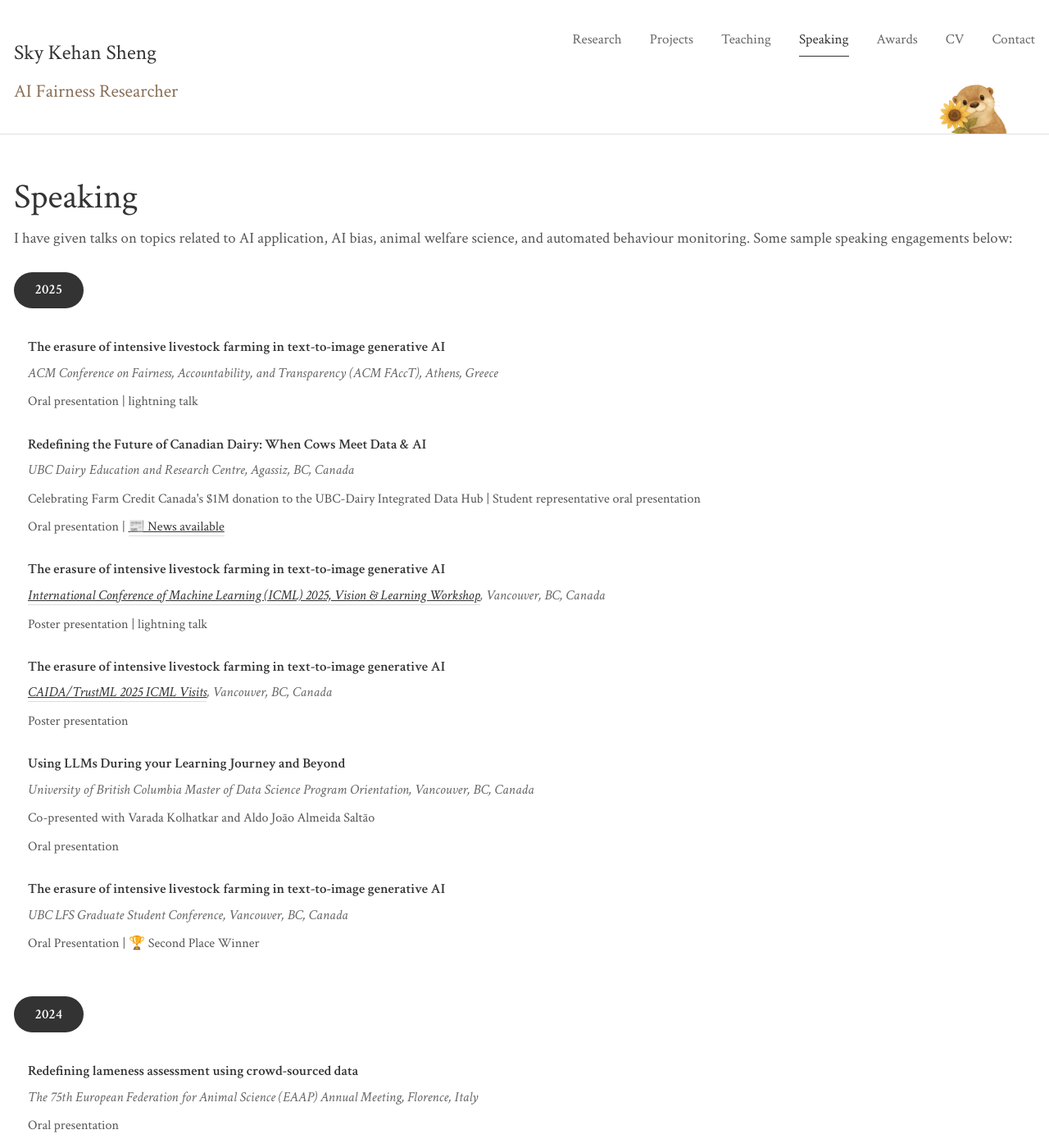
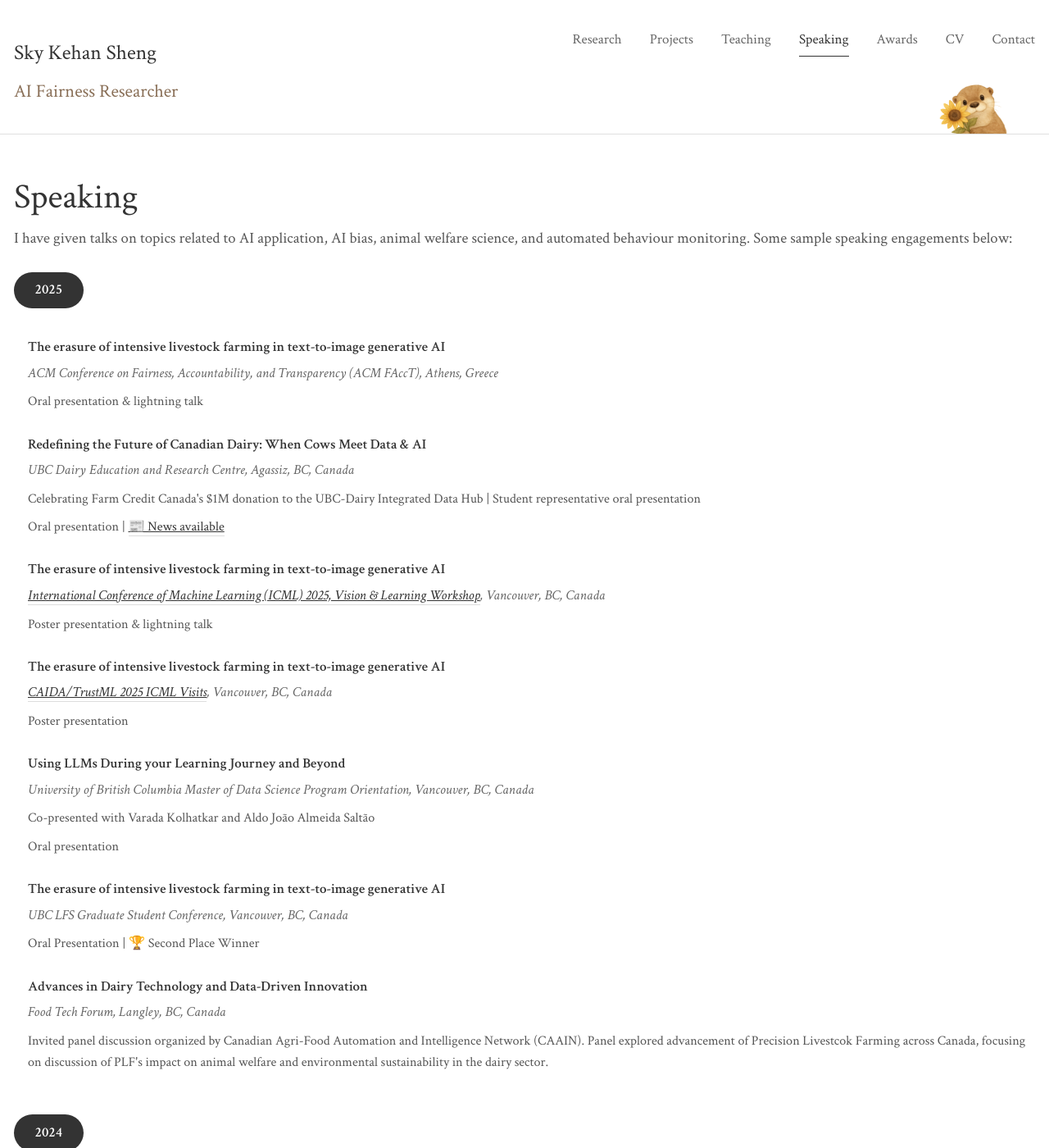
Before and after one commit to skysheng7/skysheng7.github.io, a Jekyll site: the page built from speaking.html, in a window 1280 px wide and 1400 px high. Shown: the whole window at 82% size. Built offline with Jekyll 4.4.1, drawn with Linux system fonts in a browser that asks for light colours.

Commit message:
add food tech forum in

```diff
--- a/speaking.html
+++ b/speaking.html
@@ -13,7 +13,7 @@ title: Speaking
     <div class="talk-item">
         <div class="talk-title">The erasure of intensive livestock farming in text-to-image generative AI</div>
         <div class="talk-venue">ACM Conference on Fairness, Accountability, and Transparency (ACM FAccT), Athens, Greece</div>
-        <div class="talk-description">Oral presentation | lightning talk </div>
+        <div class="talk-description">Oral presentation & lightning talk </div>
     </div>
 
     <div class="talk-item">
@@ -26,7 +26,7 @@ title: Speaking
     <div class="talk-item">
         <div class="talk-title">The erasure of intensive livestock farming in text-to-image generative AI</div>
         <div class="talk-venue"><a href="https://sites.google.com/view/vancouver-icml2025/" target="_blank">International Conference of Machine Learning (ICML) 2025, Vision & Learning Workshop</a>, Vancouver, BC, Canada</div>
-        <div class="talk-description">Poster presentation | lightning talk</div>
+        <div class="talk-description">Poster presentation & lightning talk</div>
     </div>
 
     <div class="talk-item">
@@ -46,6 +46,12 @@ title: Speaking
         <div class="talk-title">The erasure of intensive livestock farming in text-to-image generative AI</div>
         <div class="talk-venue">UBC LFS Graduate Student Conference, Vancouver, BC, Canada</div>
         <div class="talk-description">Oral Presentation | 🏆 Second Place Winner</div>
+    </div>
+
+    <div class="talk-item">
+        <div class="talk-title">Advances in Dairy Technology and Data-Driven Innovation</div>
+        <div class="talk-venue">Food Tech Forum, Langley, BC, Canada</div>
+        <div class="talk-description">Invited panel discussion organized by Canadian Agri-Food Automation and Intelligence Network (CAAIN). Panel explored advancement of Precision Livestcok Farming across Canada, focusing on discussion of PLF's impact on animal welfare and environmental sustainability in the dairy sector.</div>
     </div>
 
 
```
Also changed, not shown: 2 other files.
